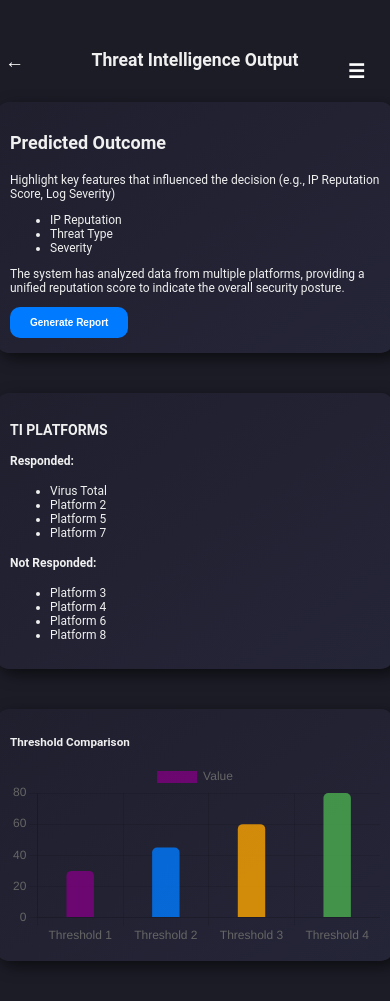
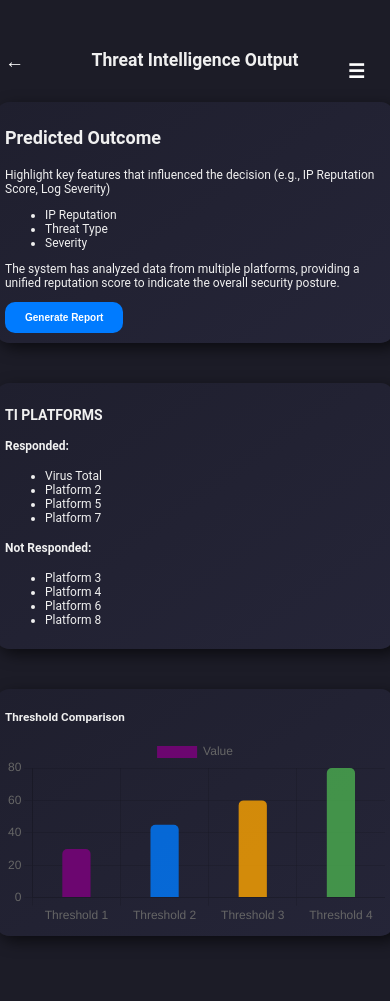
Before and after one commit to qiratsaleem/ccti, a React (Create React App) app in the folder ccti-app/: page /detail-display in a window 390 px wide. Shown: the top 1001 px of the page. After the commit the page ends 976 px from the top, so only its background shows below. Built offline with nearby package versions, Linux system fonts and the light colour scheme.

Commit message:
updated code

```diff
--- a/ccti-app/src/components/DetailDisplay.css
+++ b/ccti-app/src/components/DetailDisplay.css
@@ -171,12 +171,12 @@
     .predicted-outcome,
     .ti-platforms {
         width: 100%;
-        padding: 15px;
+        padding: 10px;
     }
 
     .threshold-comparison {
         width: 100%;
-        padding: 15px;
+        padding: 10px;
     }
 
     .back-arrow,
```
